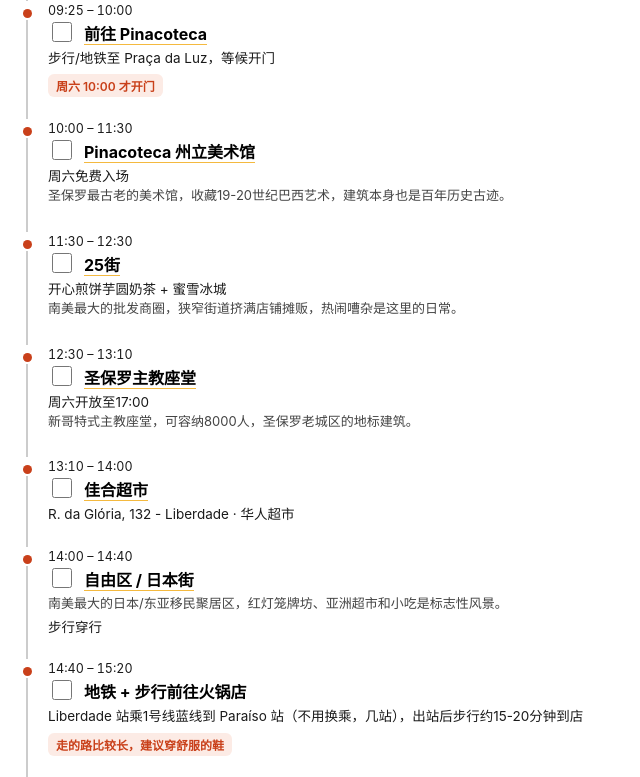
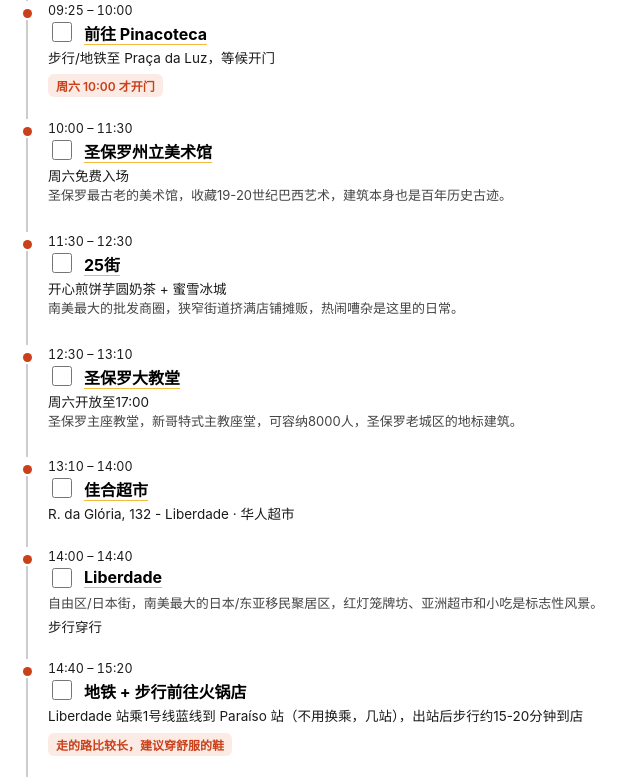
Before and after one commit to WayfaringFish/sao-paulo-trip, a plain HTML site: page index.html in a window 1280 px wide. Shown: the part 1193-1970 px from the top of the page, without its empty margins (0-640 px from the left). Drawn offline with Linux system fonts and the light colour scheme.

Commit message:
Update index.html

```diff
--- a/index.html
+++ b/index.html
@@ -173,7 +173,7 @@
   <div class="dates">9月12日(周六)06:35 抵达 — 9月14日(周一)00:05 离开 · 当地时间 UTC-3</div>
 </div>
 
-<div class="danger-warning">⚠️ 不要拿手机，包括Uber里！<br>⚠️ 书包背前面！</div>
+<div class="danger-warning">⚠️ 不要拿手机，包括Uber里！<br>⚠️ 书包背前面！不要落单！</div>
 
 <div class="now-card" id="nowCard">
   <div class="label">此刻关注</div>
@@ -210,6 +210,7 @@
     <div class="pack-item"><input type="checkbox" class="chk" id="chk-pack1-12" data-id="pack1-12"><label for="chk-pack1-12">拖鞋</label></div>
     <div class="pack-item"><input type="checkbox" class="chk" id="chk-pack1-13" data-id="pack1-13"><label for="chk-pack1-13">三天的药</label></div>
     <div class="pack-item"><input type="checkbox" class="chk" id="chk-pack1-14" data-id="pack1-14"><label for="chk-pack1-14">拍立得和相纸</label></div>
+    <div class="pack-item"><input type="checkbox" class="chk" id="chk-pack1-15" data-id="pack1-15"><label for="chk-pack1-15">雨伞</label></div>
   </div>
 
 
@@ -274,7 +275,7 @@
     <div class="rail"><div class="dot"></div><div class="line"></div></div>
     <div class="body">
       <div class="time">10:00 – 11:30</div>
-      <div class="title"><input type="checkbox" class="chk" id="chk-d1-x7" data-id="d1-x7"><label for="chk-d1-x7"><a href="https://maps.apple.com/?daddr=Pinacoteca+de+S%C3%A3o+Paulo&dirflg=w" target="_blank">Pinacoteca 州立美术馆</a></label></div>
+      <div class="title"><input type="checkbox" class="chk" id="chk-d1-x7" data-id="d1-x7"><label for="chk-d1-x7"><a href="https://maps.apple.com/?daddr=Pinacoteca+de+S%C3%A3o+Paulo&dirflg=w" target="_blank">圣保罗州立美术馆</a></label></div>
       <div class="note">周六免费入场</div>
       <div class="intro">圣保罗最古老的美术馆，收藏19-20世纪巴西艺术，建筑本身也是百年历史古迹。</div>
     </div>
@@ -294,9 +295,9 @@
     <div class="rail"><div class="dot"></div><div class="line"></div></div>
     <div class="body">
       <div class="time">12:30 – 13:10</div>
-      <div class="title"><input type="checkbox" class="chk" id="chk-d1-8" data-id="d1-8"><label for="chk-d1-8"><a href="https://maps.apple.com/?daddr=Catedral+da+S%C3%A9%2C+S%C3%A3o+Paulo&dirflg=w" target="_blank">圣保罗主教座堂</a></label></div>
+      <div class="title"><input type="checkbox" class="chk" id="chk-d1-8" data-id="d1-8"><label for="chk-d1-8"><a href="https://maps.apple.com/?daddr=Catedral+da+S%C3%A9%2C+S%C3%A3o+Paulo&dirflg=w" target="_blank">圣保罗大教堂</a></label></div>
       <div class="note">周六开放至17:00</div>
-      <div class="intro">新哥特式主教座堂，可容纳8000人，圣保罗老城区的地标建筑。</div>
+      <div class="intro">圣保罗主座教堂，新哥特式主教座堂，可容纳8000人，圣保罗老城区的地标建筑。</div>
     </div>
   </div>
 
@@ -313,8 +314,8 @@
     <div class="rail"><div class="dot"></div><div class="line"></div></div>
     <div class="body">
       <div class="time">14:00 – 14:40</div>
-      <div class="title"><input type="checkbox" class="chk" id="chk-d1-10" data-id="d1-10"><label for="chk-d1-10"><a href="https://maps.apple.com/?daddr=Liberdade%2C+S%C3%A3o+Paulo&dirflg=w" target="_blank">自由区 / 日本街</a></label></div>
-      <div class="intro">南美最大的日本/东亚移民聚居区，红灯笼牌坊、亚洲超市和小吃是标志性风景。</div>
+      <div class="title"><input type="checkbox" class="chk" id="chk-d1-10" data-id="d1-10"><label for="chk-d1-10"><a href="https://maps.apple.com/?daddr=Liberdade%2C+S%C3%A3o+Paulo&dirflg=w" target="_blank">Liberdade</a></label></div>
+      <div class="intro">自由区/日本街，南美最大的日本/东亚移民聚居区，红灯笼牌坊、亚洲超市和小吃是标志性风景。</div>
       <div class="note">步行穿行</div>
     </div>
   </div>
@@ -409,6 +410,7 @@
     <div class="pack-item"><input type="checkbox" class="chk" id="chk-pack2-12" data-id="pack2-12"><label for="chk-pack2-12">拖鞋</label></div>
     <div class="pack-item"><input type="checkbox" class="chk" id="chk-pack2-13" data-id="pack2-13"><label for="chk-pack2-13">三天的药</label></div>
     <div class="pack-item"><input type="checkbox" class="chk" id="chk-pack2-14" data-id="pack2-14"><label for="chk-pack2-14">拍立得和相纸</label></div>
+    <div class="pack-item"><input type="checkbox" class="chk" id="chk-pack2-15" data-id="pack2-15"><label for="chk-pack2-15">雨伞</label></div>
   </div>
 
 
@@ -577,7 +579,7 @@
   <h2>实用贴士</h2>
   <div class="tips">
     <p>Mosteiro de São Bento 周六仅开放 6:00–12:00 及 16:00–18:00，第一天安排在上午没问题。</p>
-    <p>圣保罗主教座堂周六开放至 17:00，第一天中午参观不受影响。</p>
+    <p>圣保罗大教堂周六开放至 17:00，第一天中午参观不受影响。</p>
     <p>全程巴西时间为 UTC-3，倒计时和所有时间点均已按此计算，跨时区打开本页面不会算错。</p>
   </div>
 </section>
@@ -594,9 +596,9 @@
     { name: "Pátio do Colégio", time: "2026-09-12T08:40:00-03:00" },
     { name: "Pinacoteca 开门", time: "2026-09-12T10:00:00-03:00" },
     { name: "25街", time: "2026-09-12T11:30:00-03:00" },
-    { name: "圣保罗主教座堂", time: "2026-09-12T12:30:00-03:00" },
+    { name: "圣保罗大教堂", time: "2026-09-12T12:30:00-03:00" },
     { name: "佳合超市", time: "2026-09-12T13:10:00-03:00" },
-    { name: "自由区 / 日本街", time: "2026-09-12T14:00:00-03:00" },
+    { name: "Liberdade", time: "2026-09-12T14:00:00-03:00" },
     { name: "潮汕牛肉火锅", time: "2026-09-12T15:20:00-03:00" },
     { name: "酒店入住", time: "2026-09-12T17:00:00-03:00" },
     { name: "Bar Astor Paulista", time: "2026-09-12T18:35:00-03:00" },
```
